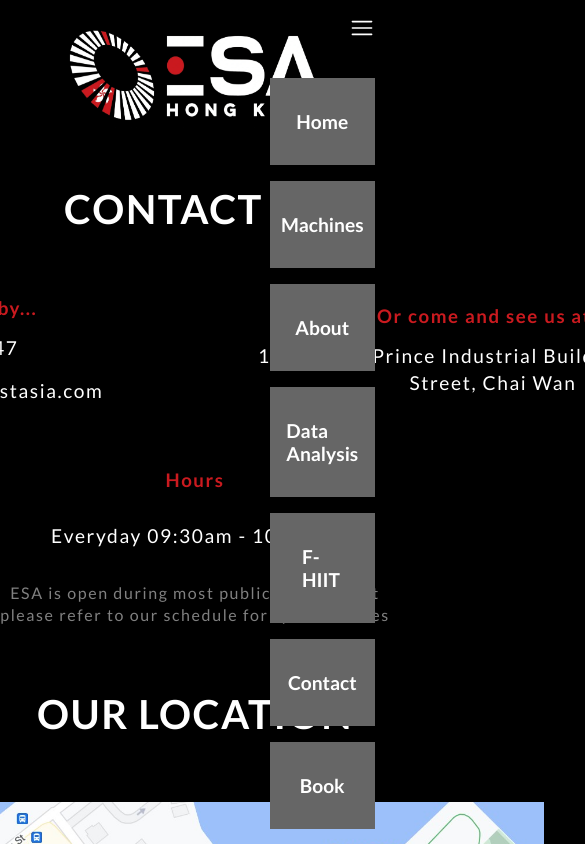
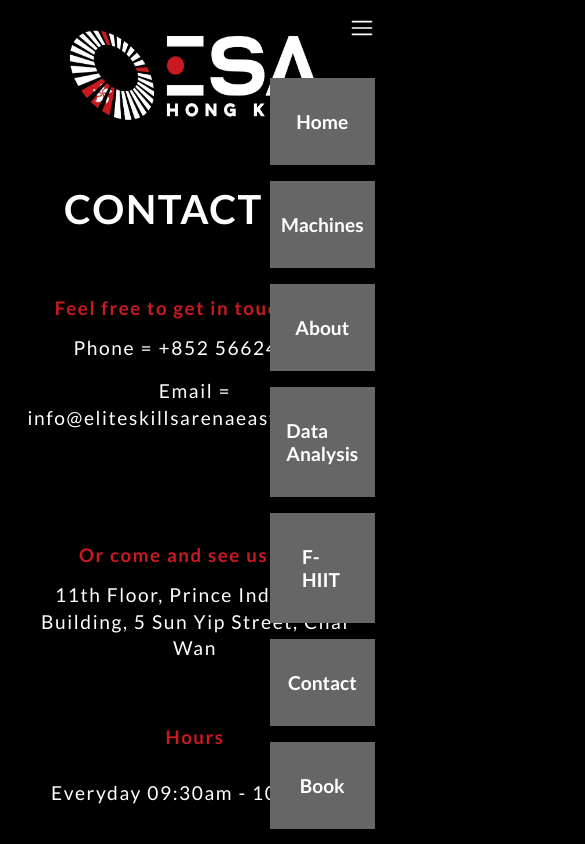
Before and after one commit to adasanta29/eliteskillsasia, a React (Create React App) app: page /contact in a window 390 px wide. Shown: the top 844 px of the page, 585 px wide, since content can reach past the window. Built offline with nearby package versions, Linux system fonts and the light colour scheme.

Commit message:
Update ContactUs.css

```diff
--- a/src/components/contactus/ContactUs.css
+++ b/src/components/contactus/ContactUs.css
@@ -74,3 +74,21 @@
         font-size: 0.8rem;
     }
 }
+
+/* MEDIA QUERIES - MOBILE DEVICES */
+
+@media only screen and (min-width: 320px) and (max-width: 480px) {
+    .contact__grid {
+        display: flex;
+        flex-direction: column;
+    }
+}
+
+/* MEDIA QUERIES - MEDIUM DEVICES */
+
+@media only screen and (min-width: 481px) and (max-width: 979px) {
+    .contact__grid {
+        display: flex;
+        flex-direction: column;
+    }
+}
```
